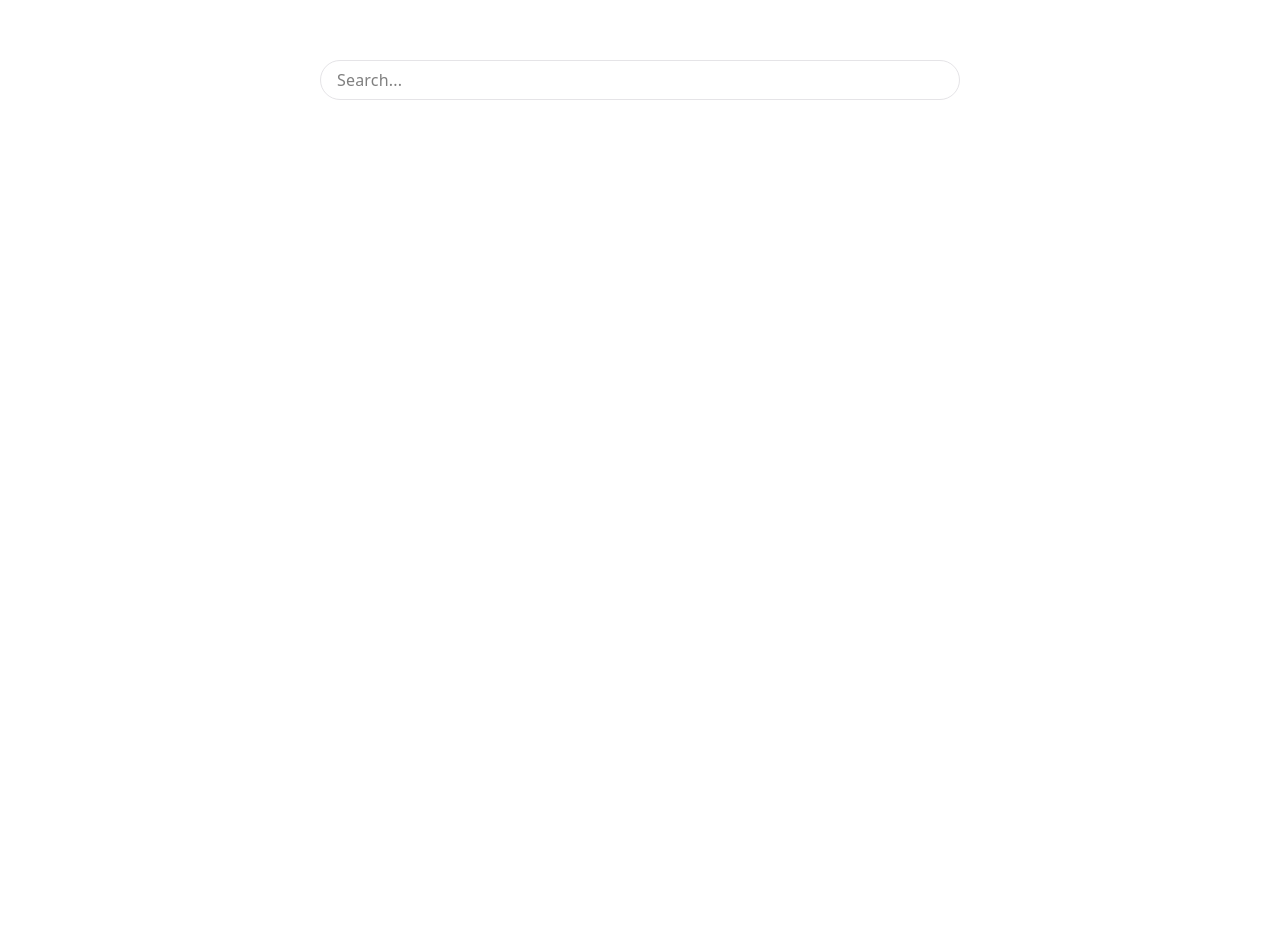
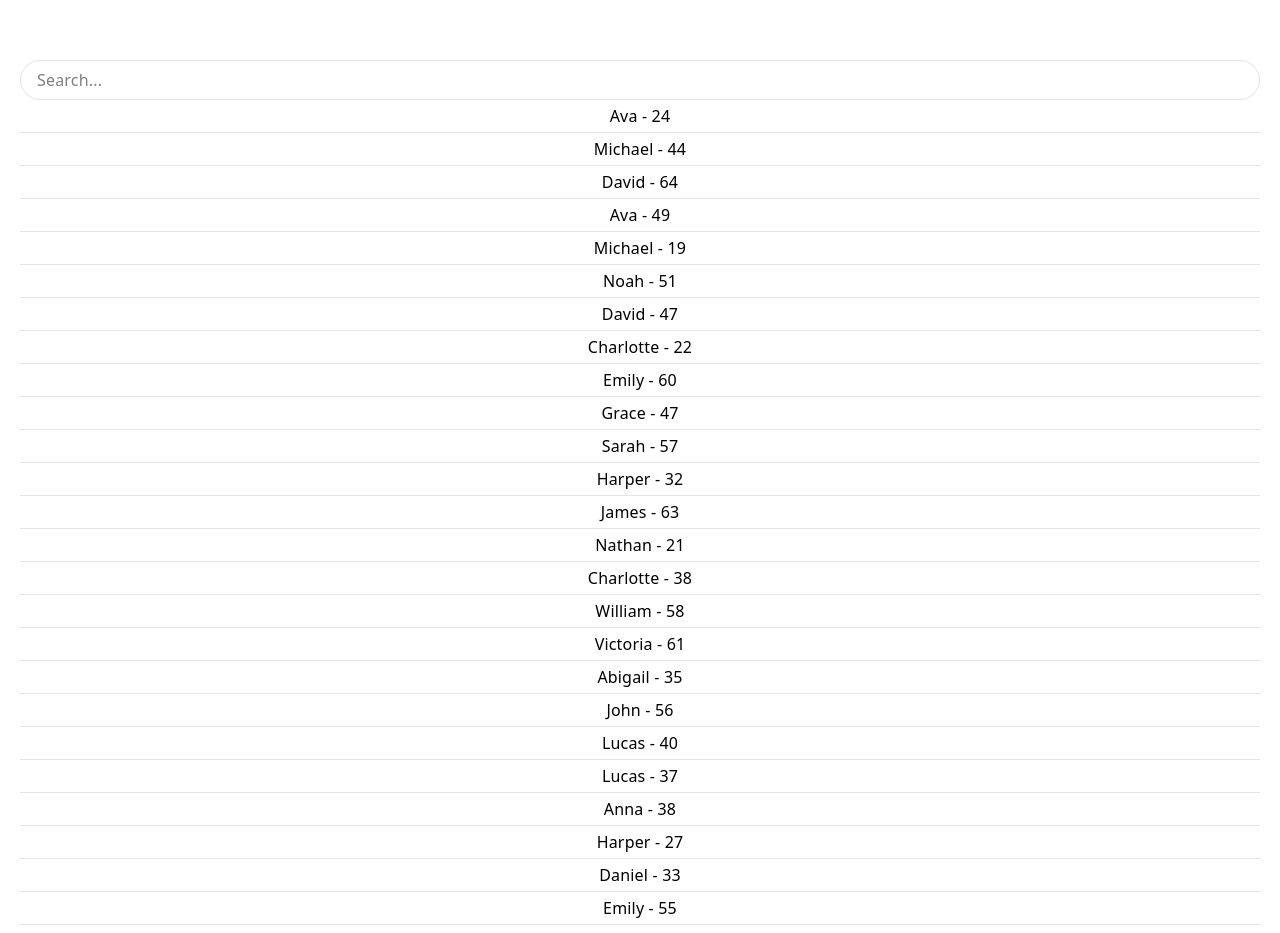
Before and after one commit to barkhudaryan-art/autocomplete, a React (Vite) app: page / in a window 1280 px wide. Shown: the top 933 px of the page. Before the commit the page ends 800 px from the top, so only its background shows below. Built offline with nearby package versions, Linux system fonts and the light colour scheme.

Commit message:
input and mock data

```diff
--- a/src/App.tsx
+++ b/src/App.tsx
@@ -1,22 +1,98 @@
 import { useState } from 'react';
 
-import Input from './components/input/Input.tsx';
+import Input from 'components/input';
 
+
+function generateUsers( count = 10 ) {
+	const names = [
+		'John',
+		'Anna',
+		'Mike',
+		'Sarah',
+		'David',
+		'Emma',
+		'Chris',
+		'Lisa',
+		'Alexander',
+		'Sophie',
+		'Daniel',
+		'Olivia',
+		'Matthew',
+		'Isabella',
+		'Nathan',
+		'Charlotte',
+		'Ethan',
+		'Mia',
+		'Lucas',
+		'Amelia',
+		'Noah',
+		'Ava',
+		'Benjamin',
+		'Harper',
+		'Elijah',
+		'Evelyn',
+		'James',
+		'Abigail',
+		'William',
+		'Emily',
+		'Michael',
+		'Ella',
+		'Sebastian',
+		'Scarlett',
+		'Jack',
+		'Grace',
+		'Leo',
+		'Chloe',
+		'Henry',
+		'Victoria'
+	];
+
+	return Array.from( { length: count }, ( _, index ) => ( {
+		id: index + 1,
+		name: names[Math.floor( Math.random() * names.length )],
+		age: Math.floor( Math.random() * 50 ) + 18
+	} ) );
+}
+
+const MOCK_ARRAY = generateUsers( 50 );
 
 function App() {
 	const [searchValue, setSearchValue] = useState( '' );
 
-	const searchChangeHandler = ( value ) => {
+	const searchChangeHandler = ( value: string ) => {
 		setSearchValue( value );
 	};
+	const filteredArray = MOCK_ARRAY.filter( user => {
+		const foundName = user.name?.toLowerCase().includes( searchValue.toLowerCase() );
+		const foundAge = Number.isFinite( +searchValue ) ? user.age === +searchValue : false;
+		return !!foundName || foundAge;
+	} );
 
-	return <div className='pt-15 h-full'>
+	return <div className='pt-15 px-5 h-full'>
 		<Input
 			id={'autocomplete'}
 			placeholder={'Search...'}
 			value={searchValue}
 			onChange={searchChangeHandler}
 		/>
+		<div
+			className='flex flex-col items-center justify-center'
+		>
+			{
+				filteredArray.length > 0
+					? filteredArray.map( user => {
+						return (
+							<div
+								key={user.id}
+								className={'py-1 w-full flex items-center justify-center border-border border-b'}
+							>
+								{user.name} - {user.age}
+							</div>
+						);
+					} )
+					: <div>No data</div>
+			}
+		</div>
 	</div>;
 }
 
--- a/src/components/input/Input.tsx
+++ b/src/components/input/Input.tsx
@@ -1,28 +1,34 @@
-import React from 'react';
+import type { ChangeEvent } from 'react';
 
 
-function Input( props: { id: any, placeholder: any; value: any; onChange: any; } ) {
+interface InputProps {
+	id?: string,
+	placeholder?: string,
+	value?: string | number,
+	onChange?: ( value: string ) => void,
+}
+
+function Input( props: InputProps ) {
 	const {
-        id = crypto.randomUUID(),
-        propKey,
+		id = crypto.randomUUID(),
 		placeholder,
 		value,
 		onChange
 	} = props;
 
-	const changeHandler = ( e: React.ChangeEventHandler ) => {
-		onChange?.( e.target.value, propKey );
+	const changeHandler = ( e: ChangeEvent<HTMLInputElement> ) => {
+		onChange?.( e.target.value );
 	};
 
 	return (
 		<label
 			htmlFor={id}
-			className={'border border-border rounded-4xl mx-auto h-10 w-1/2 flex justify-center items-center pl-4'}
+			className={'border border-border rounded-4xl mx-auto h-10 w-full flex justify-center items-center pl-4'}
 		>
 			<input
 				id={id}
 				type="text"
-                placeholder={placeholder || ''}
+				placeholder={placeholder ?? ''}
 				value={value}
 				className={'w-full outline-none '}
 				onChange={changeHandler}
--- /dev/null
+++ b/src/components/input/index.ts
@@ -0,0 +1 @@
+export { default } from './Input';
```
